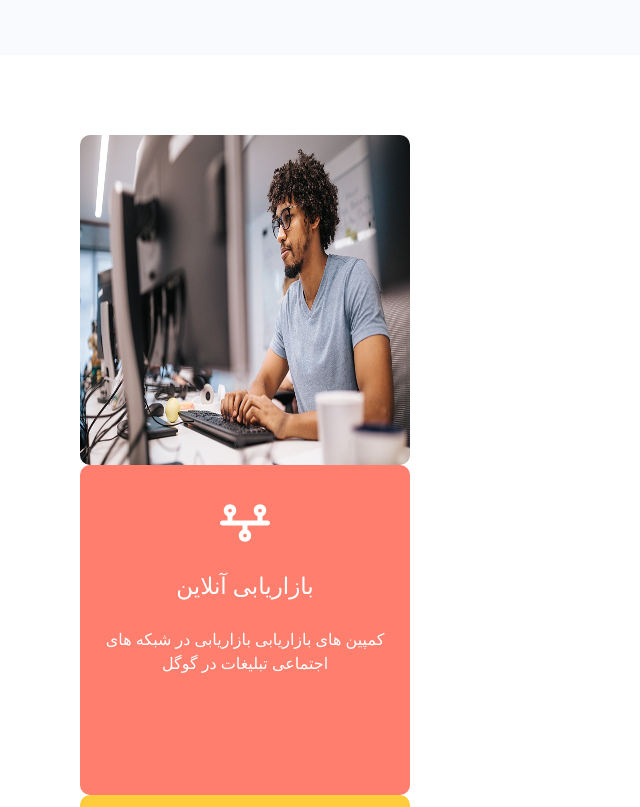
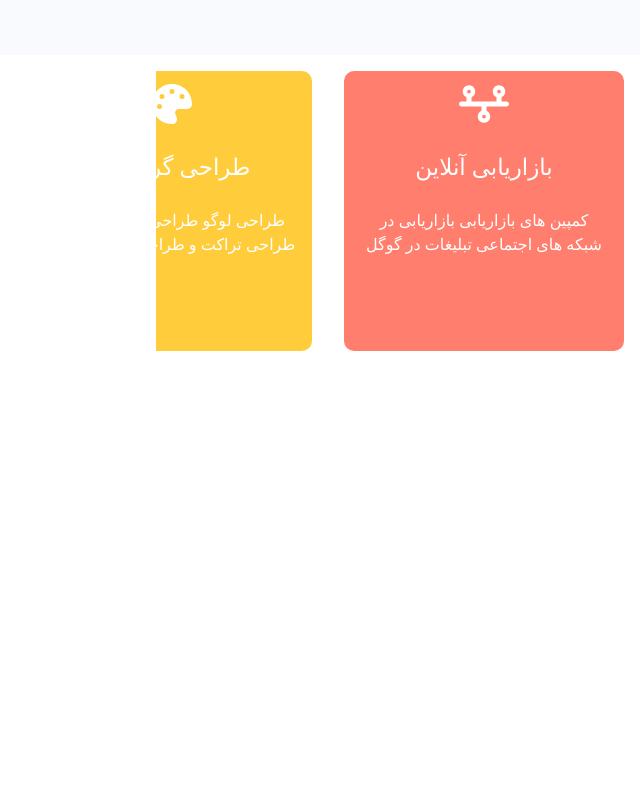
Before and after one commit to mohammad0117/netware-responsive-by-react.js, a React (Create React App) app: page / in a window 1280 px wide. Shown: the part 780-1587 px from the top of the page, without its empty margins (640-1280 px from the left). After the commit the page ends 1365 px from the top, so only its background shows below. Built offline with nearby package versions, Linux system fonts and the light colour scheme.

Commit message:
develop main-page component

```diff
--- a/src/assets/css/main-page.css
+++ b/src/assets/css/main-page.css
@@ -37,11 +37,18 @@
   }
 }
 
+@media screen and (min-width: 300px) {
+  .main-page__items__wrapper {
+    width: 484px;
+    overflow-x: scroll;
+    height: 330px;
+  }
+}
+
 .main-page .main-page__desc {
   background-color: #F9FAFE;
   padding-top: 60px;
   padding-bottom: 100px;
-  margin-bottom: 80px;
 }
 
 .main-page .main-page__desc .main-page__desc__right-side {
@@ -89,41 +96,40 @@
 }
 
 .main-page .main-page__items {
-  padding-right: 230px;
-  padding-left: 205px;
+  margin-bottom: 200px;
 }
 
-.main-page .main-page__items div {
-  width: 330px;
-  height: 330px;
+.main-page .main-page__items .main-page__items__wrapper div {
+  width: 280px;
+  height: 280px;
   border-radius: 10px;
 }
 
-.main-page .main-page__items .picture img {
+.main-page .main-page__items .main-page__items__wrapper .picture img {
   border-radius: 10px;
   width: 100%;
   height: 100%;
 }
 
-.main-page .main-page__items .second,
-.main-page .main-page__items .third,
-.main-page .main-page__items .fourth,
-.main-page .main-page__items .fifth {
+.main-page .main-page__items .main-page__items__wrapper .second,
+.main-page .main-page__items .main-page__items__wrapper .third,
+.main-page .main-page__items .main-page__items__wrapper .fourth,
+.main-page .main-page__items .main-page__items__wrapper .fifth {
   background-color: #FF7E6D;
   color: #fff;
 }
 
-.main-page .main-page__items .second .fa-time-line,
-.main-page .main-page__items .third .fa-time-line,
-.main-page .main-page__items .fourth .fa-time-line,
-.main-page .main-page__items .fifth .fa-time-line {
+.main-page .main-page__items .main-page__items__wrapper .second .fa-time-line,
+.main-page .main-page__items .main-page__items__wrapper .third .fa-time-line,
+.main-page .main-page__items .main-page__items__wrapper .fourth .fa-time-line,
+.main-page .main-page__items .main-page__items__wrapper .fifth .fa-time-line {
   font-size: 40px;
 }
 
-.main-page .main-page__items .second div button,
-.main-page .main-page__items .third div button,
-.main-page .main-page__items .fourth div button,
-.main-page .main-page__items .fifth div button {
+.main-page .main-page__items .main-page__items__wrapper .second div button,
+.main-page .main-page__items .main-page__items__wrapper .third div button,
+.main-page .main-page__items .main-page__items__wrapper .fourth div button,
+.main-page .main-page__items .main-page__items__wrapper .fifth div button {
   border: none;
   background-color: transparent;
   font-size: 23px;
@@ -131,22 +137,22 @@
   font-weight: 500;
 }
 
-.main-page .main-page__items .second p,
-.main-page .main-page__items .third p,
-.main-page .main-page__items .fourth p,
-.main-page .main-page__items .fifth p {
+.main-page .main-page__items .main-page__items__wrapper .second p,
+.main-page .main-page__items .main-page__items__wrapper .third p,
+.main-page .main-page__items .main-page__items__wrapper .fourth p,
+.main-page .main-page__items .main-page__items__wrapper .fifth p {
   margin-bottom: 130px;
 }
 
-.main-page .main-page__items .third {
+.main-page .main-page__items .main-page__items__wrapper .third {
   background-color: #FFCC3B;
 }
 
-.main-page .main-page__items .fourth {
+.main-page .main-page__items .main-page__items__wrapper .fourth {
   background-color: #27CBA4;
 }
 
-.main-page .main-page__items .fifth {
+.main-page .main-page__items .main-page__items__wrapper .fifth {
   background-color: #4878E6;
 }
 
--- a/src/components/main-page.jsx
+++ b/src/components/main-page.jsx
@@ -84,14 +84,11 @@ class MainPage extends Component {
             </button>
           </Col>
           <Col xs={12} className="main-page__items">
-            <Row>
-              <Col xs={4}>
-                <div className="picture">
+            <div className="main-page__items__wrapper d-flex py-3">
+              <div className="picture d-none">
                 <img src={softWareDeveloper} alt="" />
               </div>
-              </Col>
-              <Col xs={4}>
-                <div className="second d-flex flex-column justify-content-center">
+              <div className="second d-flex flex-column justify-content-center mx-3">
                 <FontAwesomeIcon
                   className="fa-time-line mt-5"
                   icon={faTimeline}
@@ -104,9 +101,7 @@ class MainPage extends Component {
                   گوگل
                 </p>
               </div>
-              </Col>
-              <Col xs={4}>
-                <div className="third d-flex flex-column justify-content-center">
+              <div className="third d-flex flex-column justify-content-center mx-3">
                 <FontAwesomeIcon
                   className="fa-time-line mt-5"
                   icon={faPalette}
@@ -118,9 +113,7 @@ class MainPage extends Component {
                   طراحی لوگو طراحی گرافیکی برند طراحی تراکت و طراحی گرافیکی وب
                 </p>
               </div>
-              </Col>
-              <Col xs={4}>
-                <div className="fourth d-flex flex-column justify-content-center">
+              <div className="fourth d-flex flex-column justify-content-center mx-3 pt-4">
                 <FontAwesomeIcon
                   className="fa-time-line mt-5"
                   icon={faFileAlt}
@@ -133,9 +126,7 @@ class MainPage extends Component {
                   نگهداری
                 </p>
               </div>
-              </Col>
-            </Row>
-            {/* <div className="fifth d-flex flex-column justify-content-center">
+              <div className="fifth d-flex flex-column justify-content-center mx-3">
                 <FontAwesomeIcon
                   className="fa-time-line mt-5"
                   icon={faMagnifyingGlassPlus}
@@ -144,24 +135,14 @@ class MainPage extends Component {
                   <button className="">خدمات سیو</button>
                 </div>
                 <p className="text-center px-3">
-                افزایش رتبه سایت نمایش در صفحات اول گوگل و برتری در کلمات رقابتی
+                  افزایش رتبه سایت نمایش در صفحات اول گوگل و برتری در کلمات
+                  رقابتی
                 </p>
               </div>
-            <div className="picture">
+              <div className="picture mt-5 d-none">
                 <img src={woman} alt="" />
-            </div> */}
-            <br />
-            <br />
-            <br />
-            <br />
-            <br />
-            <br />
-            <br />
-            <br />
-            <br />
-            <br />
-            <br />
-            <br />
+              </div>
+            </div>
           </Col>
         </Container>
       </>
--- a/src/scss/main-page.scss
+++ b/src/scss/main-page.scss
@@ -53,14 +53,19 @@
         padding-left: 114px !important;
     }
 }
-
+@media screen and (min-width: 300px){
+.main-page__items__wrapper{
+    width: 484px;
+    overflow-x: scroll;
+    height: 330px;
+}
+}
 .main-page {
 
     .main-page__desc {
         background-color: #F9FAFE;
         padding-top: 60px;
         padding-bottom: 100px;
-        margin-bottom: 80px;
 
         .main-page__desc__right-side {
             padding-left: 25px;
@@ -122,11 +127,14 @@
     }
 
     .main-page__items {
-        padding-right: 230px;
-        padding-left: 205px;
+        //for xxl
+        // padding-right: 230px;
+        // padding-left: 188px;
+        margin-bottom: 200px;
+        .main-page__items__wrapper {
             div {
-                            width: 330px;
-                            height: 330px;
+                width: 280px;
+                height: 280px;
                 border-radius: 10px;
             }
 
@@ -177,6 +185,7 @@
                 background-color: #4878E6;
             }
         }
+    }
 
     .main-page__button {
         position: fixed;
```
Also changed, not shown: 1 other file (tests, documents, lock files or other folders). Lines whose indentation alone changed are shown as unchanged.
